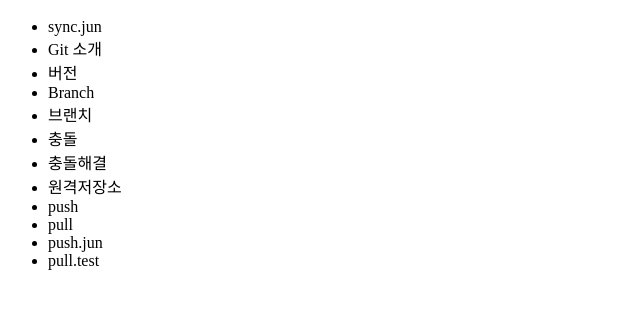
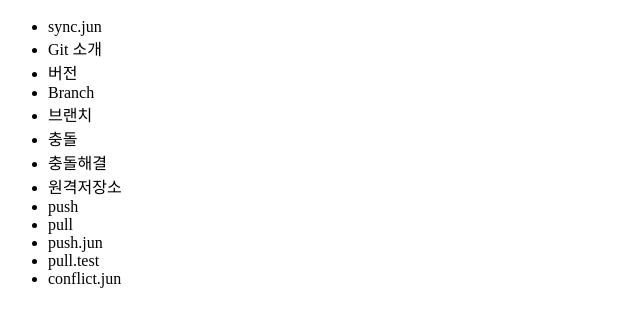
Before and after one commit to ahas76/opentutorials_git_test, a plain HTML site: page index.html in a window 1280 px wide. Shown: the part 48-374 px from the top of the page, without its empty margins (0-640 px from the left). Drawn offline with Linux system fonts and the light colour scheme.

Commit message:
add conflict.jun

```diff
--- a/index.html
+++ b/index.html
@@ -22,6 +22,7 @@
 			<li>pull</li>
 			<li>push.jun</li>
 			<li>pull.test</li>
+			<li>conflict.jun</li>
 		</ul>
 	</body>
 </html>
```
